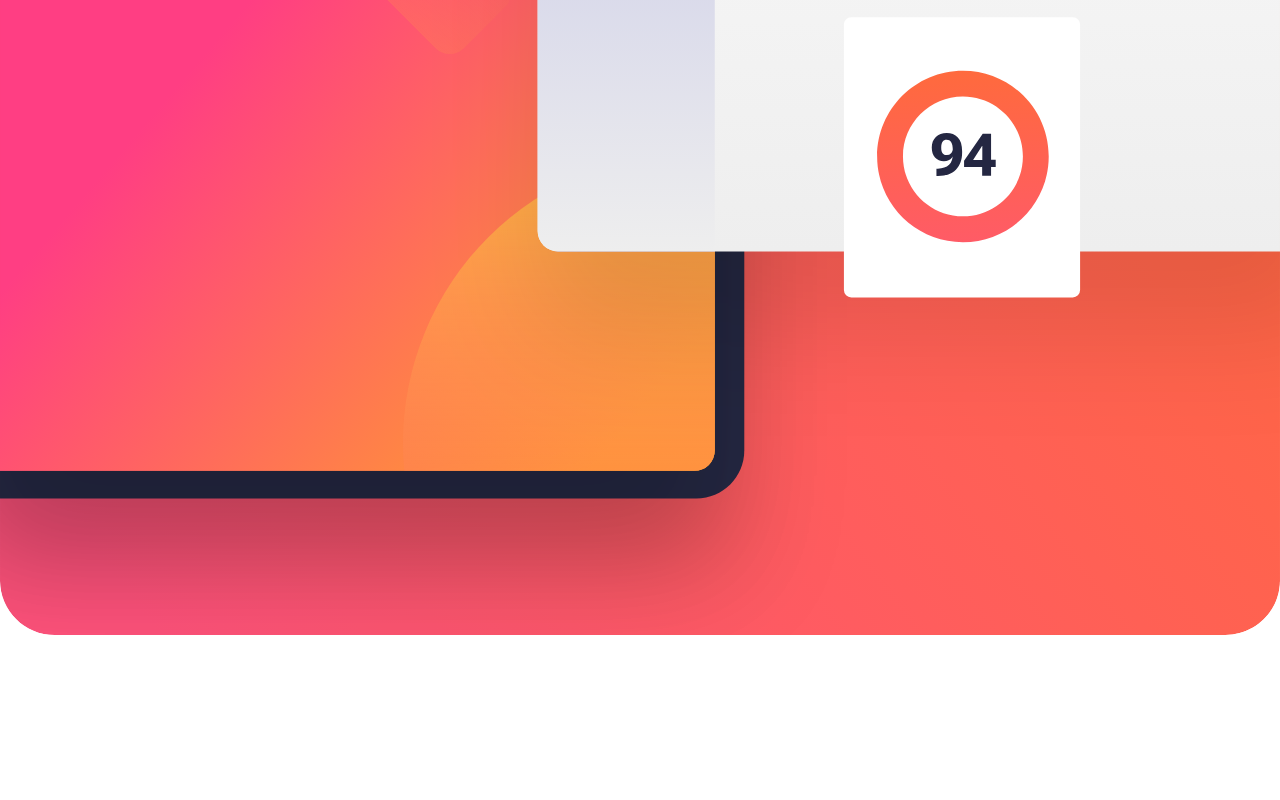
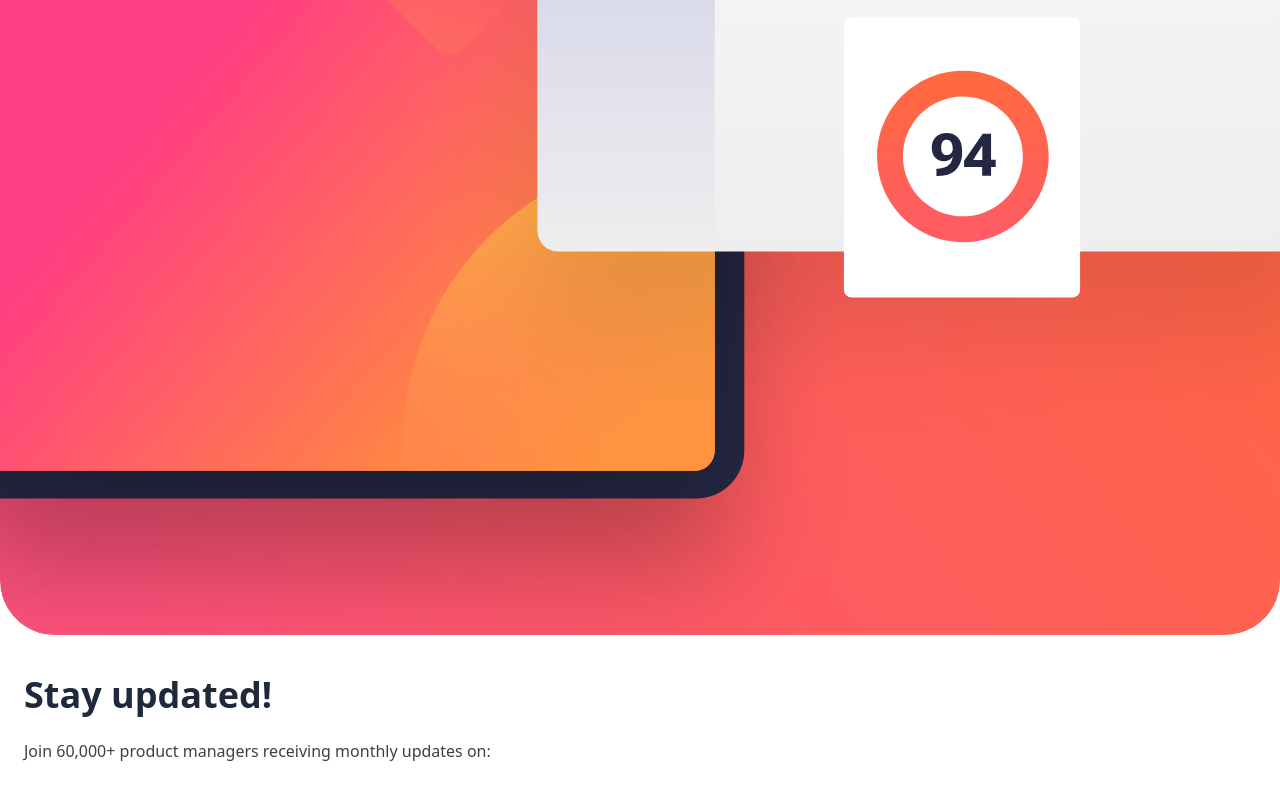
Before and after one commit to seesmof/Newsletter-Signup-Webapp, a React (Vite) app: page / in a window 1280 px wide. Shown: the part 334-1134 px from the top of the page. Before the commit the page ends 1017 px from the top, so only its background shows below. Built offline with nearby package versions, Linux system fonts and the light colour scheme.

Commit message:
feat: add header image, work on header text

```diff
--- /dev/null
+++ b/src/components/Form.jsx
@@ -0,0 +1,11 @@
+import React from "react";
+
+const Form = () => {
+  return (
+    <>
+      <div className="flex flex-col"></div>
+    </>
+  );
+};
+
+export default Form;
--- /dev/null
+++ b/src/components/Hero.jsx
@@ -0,0 +1,19 @@
+import React from "react";
+import iconList from "/icon-list.svg";
+
+const Hero = () => {
+  return (
+    <>
+      <div className="text-zinc-700 flex flex-col font-medium">
+        <h1 className="text-slate-800 text-4xl font-bold">Stay updated!</h1>
+        <p className=" py-6">
+          Join 60,000+ product managers receiving monthly updates on:
+        </p>
+
+        <div className="flex flex-col gap-3"></div>
+      </div>
+    </>
+  );
+};
+
+export default Hero;
--- a/src/pages/Main.jsx
+++ b/src/pages/Main.jsx
@@ -1,5 +1,7 @@
 import React from "react";
 import illustrationSignpMobile from "/illustration-sign-up-mobile.svg";
+import Hero from "../components/Hero";
+import Form from "../components/Form";
 
 const Main = () => {
   return (
@@ -11,7 +13,10 @@ const Main = () => {
           className="w-full"
         />
       </div>
-      <div className="container flex flex-col flex-1 p-6 mx-auto bg-white"></div>
+      <div className="container flex flex-col flex-1 p-6 py-10 mx-auto bg-white">
+        <Hero />
+        <Form />
+      </div>
     </div>
   );
 };
```
